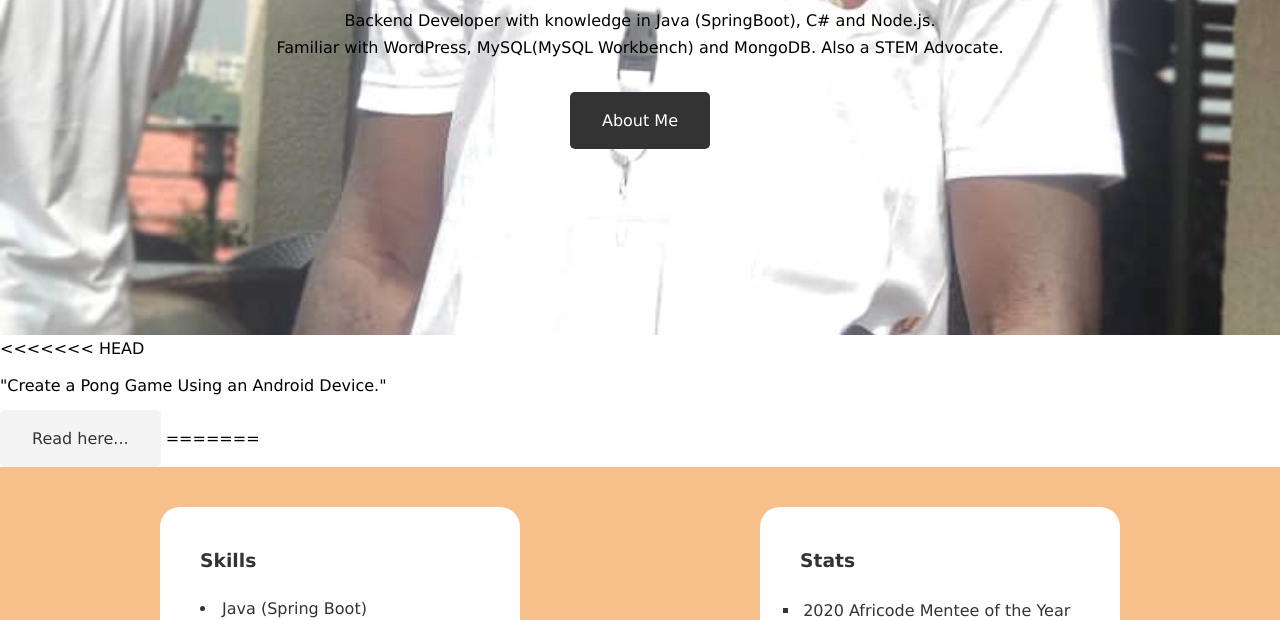
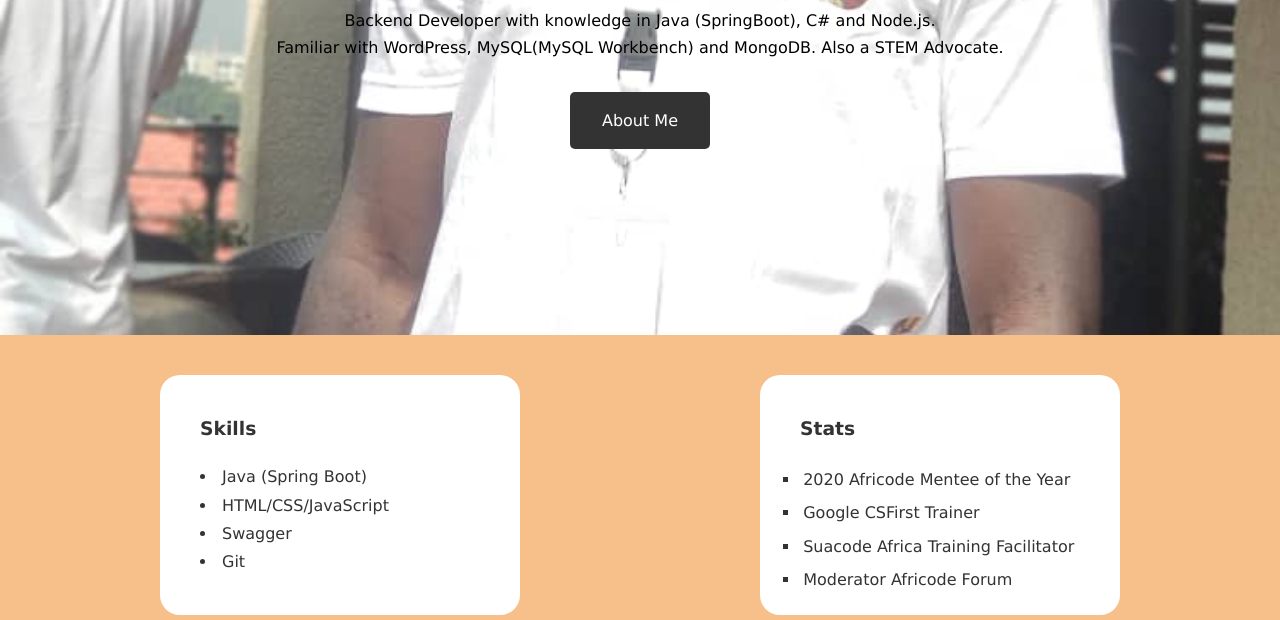
Before and after one commit to eonyedikachi/portfolio, a plain HTML site: page index.html in a window 1280 px wide. Shown: the part 332-952 px from the top of the page. Drawn offline with Linux system fonts and the light colour scheme.

Commit message:
Updated Landing page

```diff
--- a/index.html
+++ b/index.html
@@ -45,12 +45,6 @@
       </div>
 
 
-<<<<<<< HEAD
-                <p>
-                    "Create a Pong Game Using an Android Device."
-                </p>
-                <a href="https://medium.com/@eonyedikachi/create-pong-game-using-an-android-phone-b782579ee950" class="btn btn-light">Read here...</a>
-=======
     </header>
 
     <section>
@@ -71,7 +65,6 @@
                 <li>Suacode Africa Training Facilitator</li>
                 <li>Moderator Africode Forum</li>
               </ul>
->>>>>>> develop
             </div>
           </div>
     </section>
```
